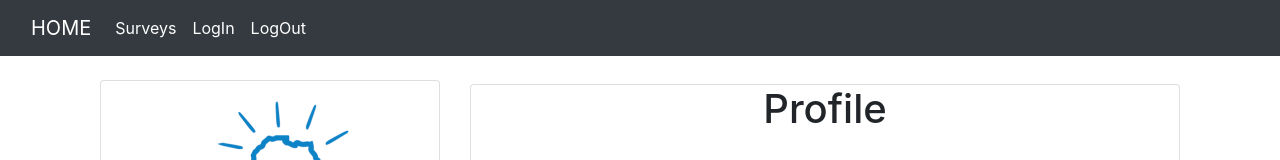
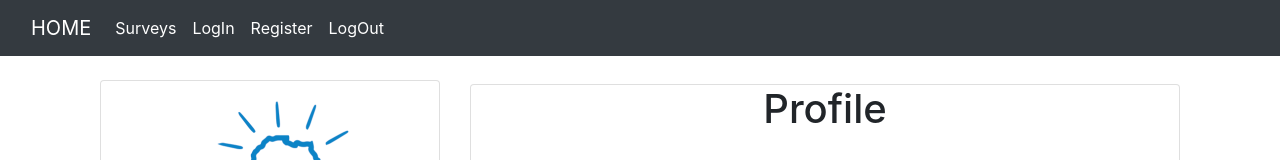
Before and after one commit to OderoOluoch/Busara, an Angular app: page / in a window 1280 px wide. Shown: the top 160 px of the page. Built offline with nearby package versions, Linux system fonts and the light colour scheme.

Commit message:
Updated routes to accomodate new changes

```diff
--- a/src/app/app-routing.module.ts
+++ b/src/app/app-routing.module.ts
@@ -2,11 +2,13 @@ import { NgModule } from '@angular/core';
 import { RouterModule, Routes } from '@angular/router';
 import { HomeComponent } from './components/home/home.component';
 import { LoginComponent } from './components/login/login.component';
+import { RegisterComponent } from './components/register/register.component';
 import { SurveyComponent } from './components/survey/survey.component';
 
 const routes: Routes = [
   {path:'', component:HomeComponent},
   {path:'login', component:LoginComponent},
+  {path:'register', component:RegisterComponent},
   {path:'survey', component:SurveyComponent},
 ];
 
--- a/src/app/components/nav/nav.component.html
+++ b/src/app/components/nav/nav.component.html
@@ -10,6 +10,9 @@
           <a class="nav-link active" aria-current="page" routerLink="login">LogIn</a>
         </li>
         <li class="nav-item">
+          <a class="nav-link active" aria-current="page" routerLink="register">Register</a>
+        </li>
+        <li class="nav-item">
           <a class="nav-link active" aria-current="page" href="#">LogOut</a>
         </li>
       </ul>
```
